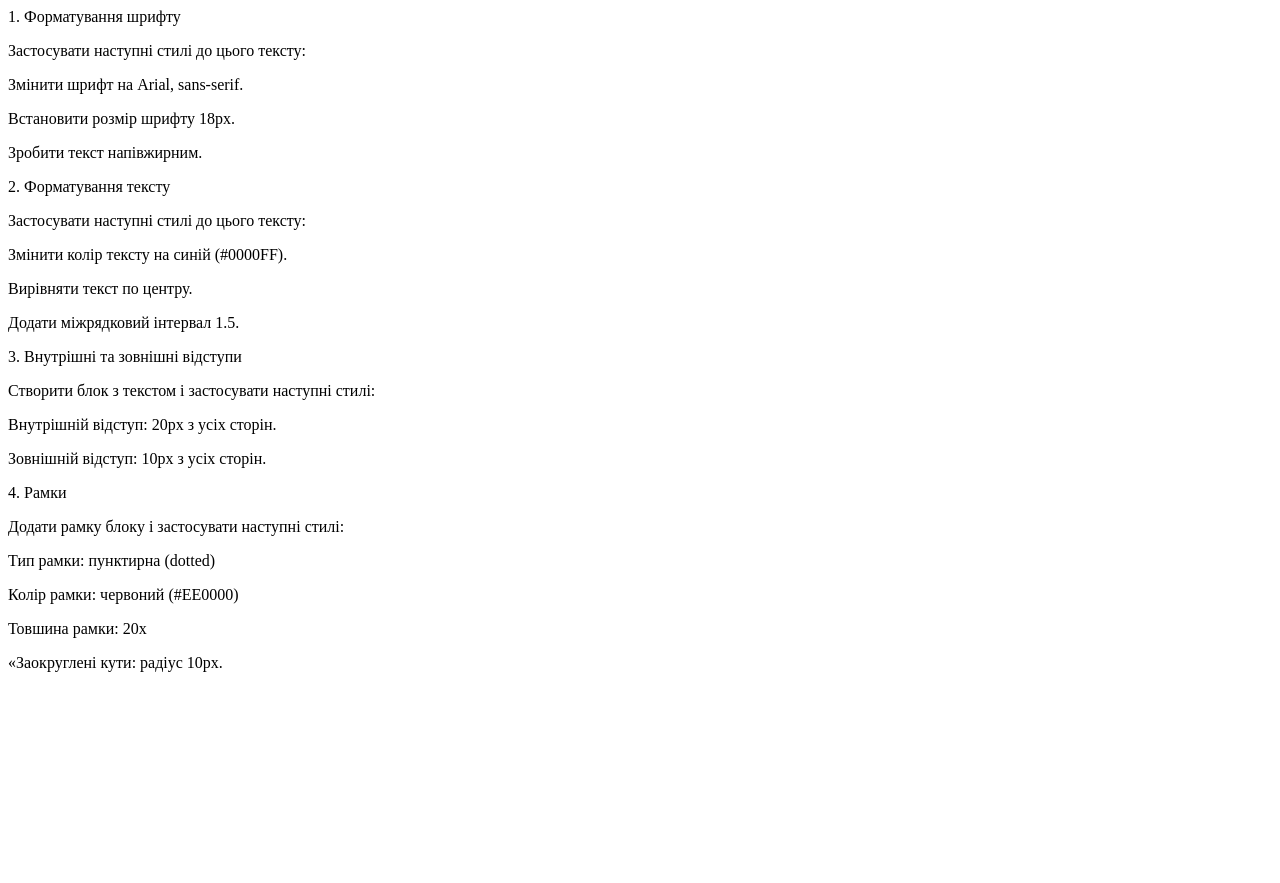
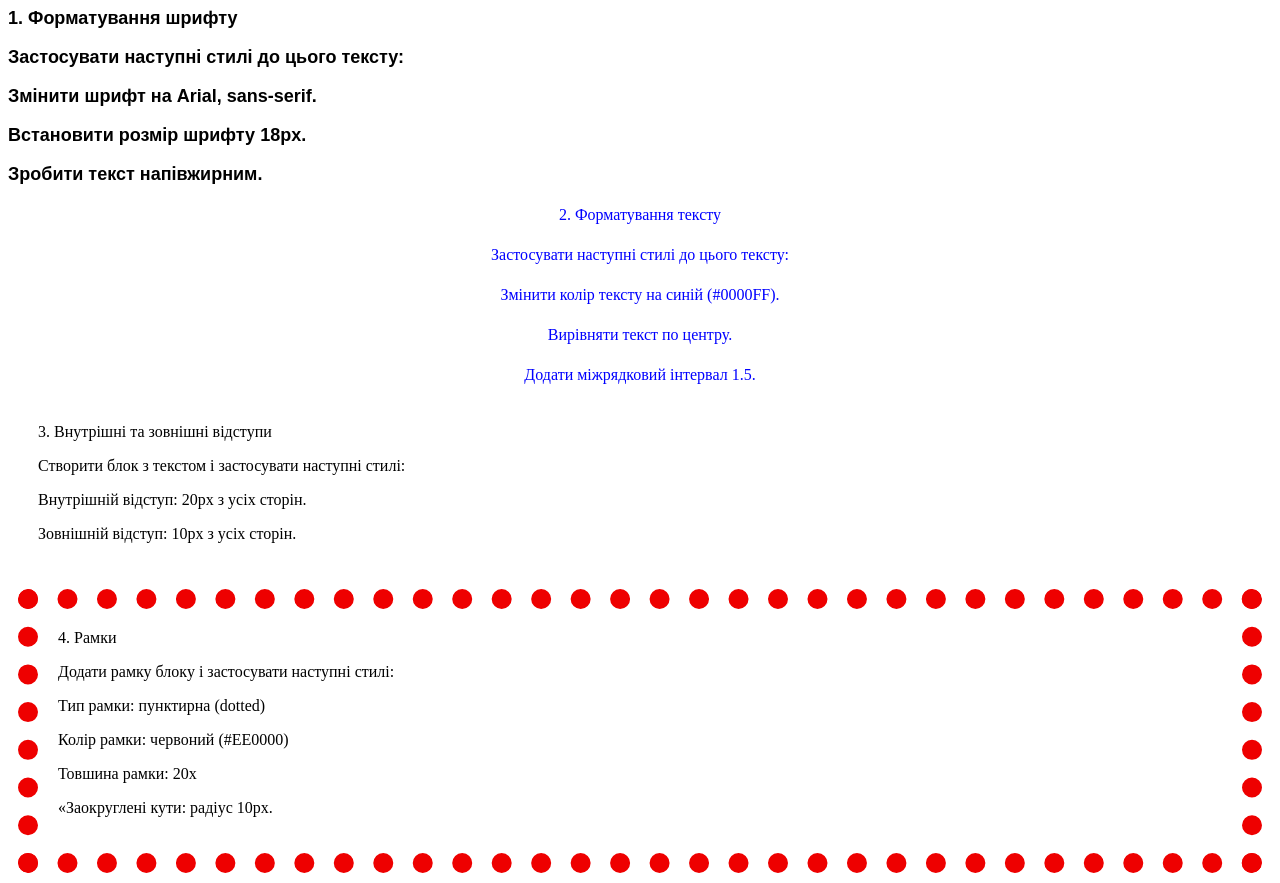
Before and after one commit to 22-06N/pz, a plain HTML site: page pz 2.5.html in a window 1280 px wide. Before the commit the page ends 800 px from the top, so only its background shows below. Drawn offline with Linux system fonts and the light colour scheme.

Commit message:
Update pz 2.5.html

```diff
--- a/pz 2.5.html
+++ b/pz 2.5.html
@@ -1,7 +1,7 @@
 <!DOCTYPE html>
 <html lang="uk">
 <head>
-<link rel="stylesheet" type="text/css" href="2.5.css">
+<link rel="stylesheet" type="text/css" href="pz 2.5.css">
 
     <div class="font-formatting">
      1. Форматування шрифту
```
